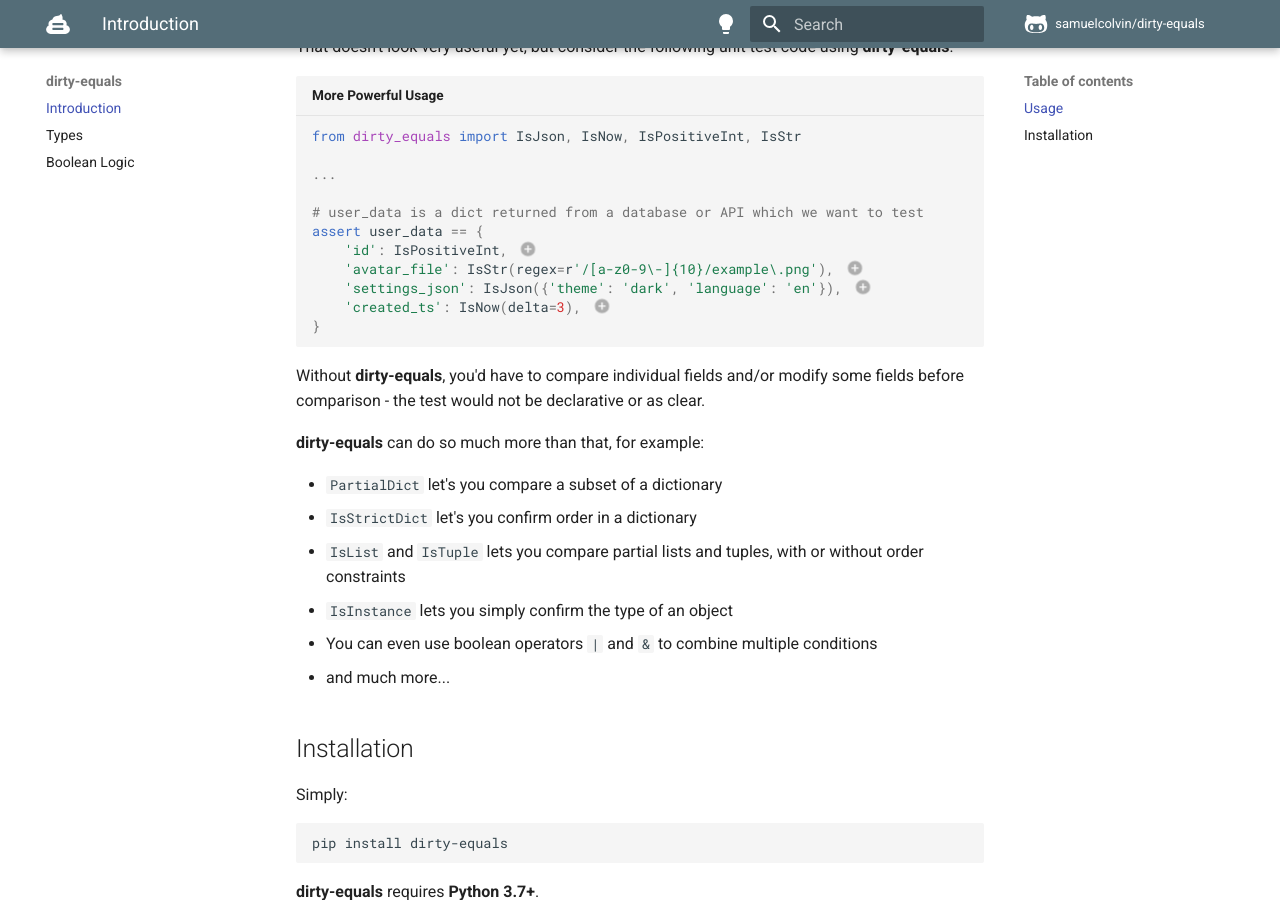
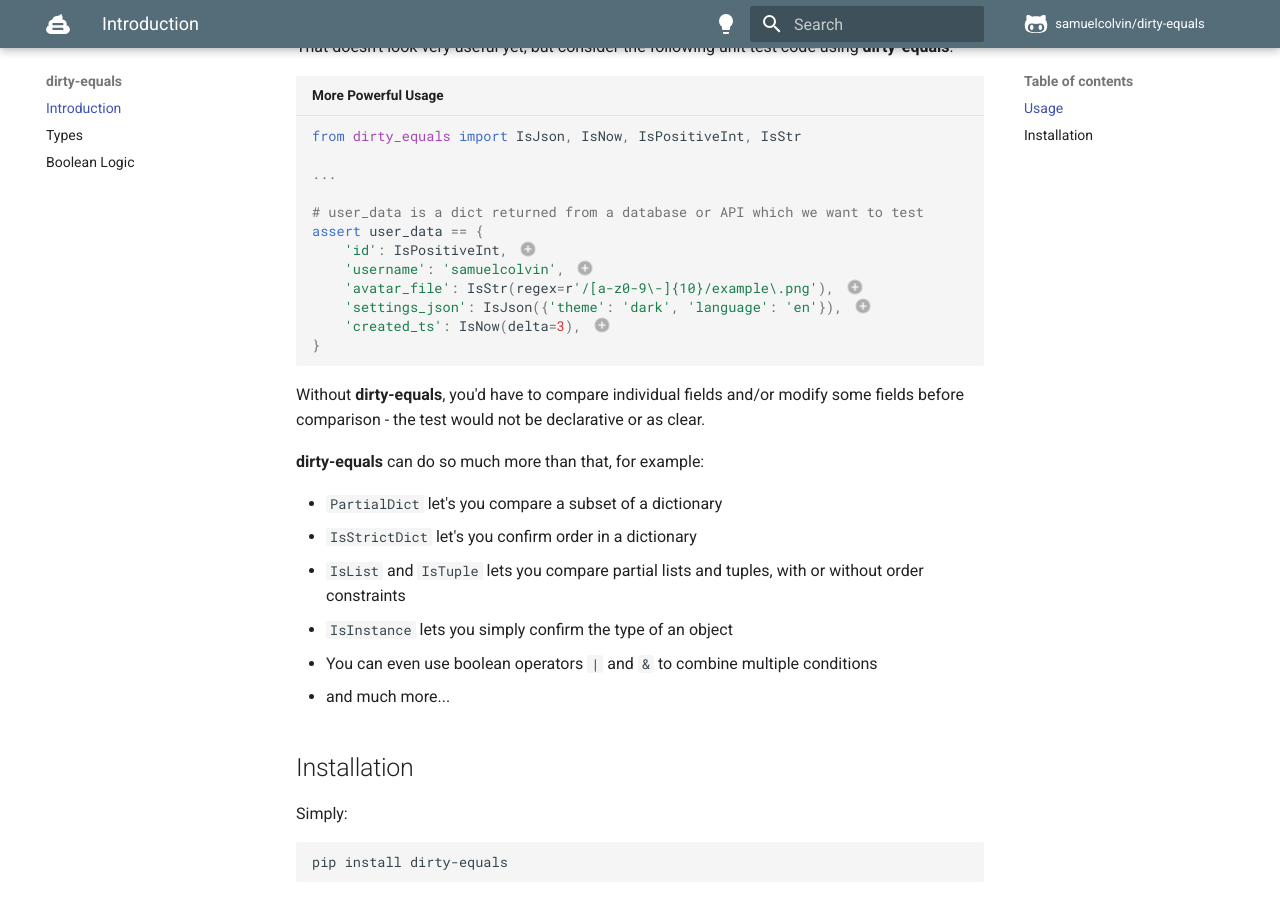
Before and after one commit to samuelcolvin/dirty-equals, an MkDocs documentation site: the page built from docs/index.md, in a window 1280 px wide and 900 px high, scrolled down 701 px. Built offline with MkDocs 1.6.1 and Material for MkDocs 9.7.7, drawn with Linux system fonts in a browser that asks for light colours; comment, search, counter and statistics services are not loaded; some of the changed lines change nothing that is shown.

Commit message:
tweak wording

````diff
--- a/docs/index.md
+++ b/docs/index.md
@@ -52,17 +52,20 @@ from dirty_equals import IsJson, IsNow, IsPositiveInt, IsStr
 # user_data is a dict returned from a database or API which we want to test
 assert user_data == {
     'id': IsPositiveInt, #(1)!
-    'avatar_file': IsStr(regex=r'/[a-z0-9\-]{10}/example\.png'), #(2)!
-    'settings_json': IsJson({'theme': 'dark', 'language': 'en'}), #(3)!
-    'created_ts': IsNow(delta=3), #(4)!
+    'username': 'samuelcolvin', #(2)!
+    'avatar_file': IsStr(regex=r'/[a-z0-9\-]{10}/example\.png'), #(3)!
+    'settings_json': IsJson({'theme': 'dark', 'language': 'en'}), #(4)!
+    'created_ts': IsNow(delta=3), #(5)!
 }
 ```
 
-1. We don't actually care what the `id` is, just that it's present, it's an `int` and it's a positive.
-2. `avatar_file` is a string, but we don't know all of it, just the format (regex) it should match.
-3. `settings_json` is a `JSON` string, but it's simpler and more robust to confirm it represents a particular python
+1. We don't actually care what the `id` is, just that it's present, it's an `int` and it's positive.
+2. We can use a normal key and value here since we know exactly what value `username` should have before we test it.
+3. `avatar_file` is a string, but we don't know all of the string before the `assert`,
+   just the format (regex) it should match.
+4. `settings_json` is a `JSON` string, but it's simpler and more robust to confirm it represents a particular python
    object rather than compare strings.
-4. `created_at` is a `datetime`, although we don't know (or care) about its exact value;
+5. `created_at` is a `datetime`, although we don't know (or care) about its exact value;
    since the user was just created we know it must be close to now. `delta` is optional, it defaults to 2 seconds.
 
 
````
